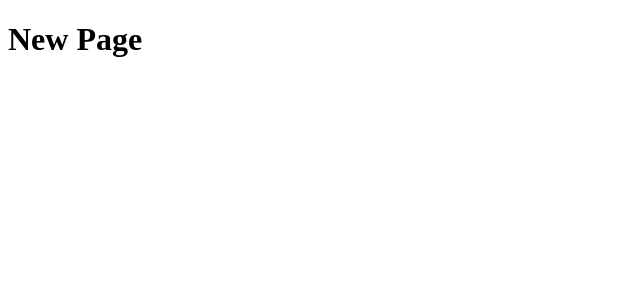
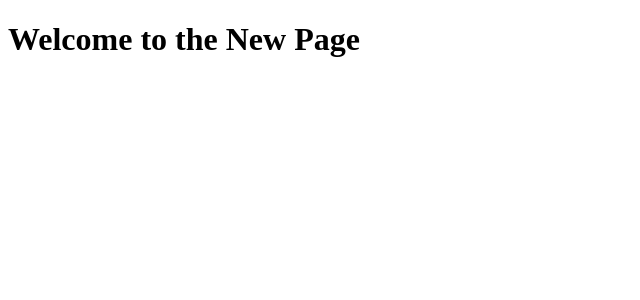
Before and after one commit to BigadG/Incite, a React (Vite) app in the folder client/: page / in a window 1280 px wide. Shown: the top 300 px of the page, without its empty margins (0-640 px from the left). Built offline with nearby package versions, Linux system fonts and the light colour scheme.

Commit message:
Update MainPage.jsx to UP-7.1 version

```diff
--- a/client/src/components/MainPage.jsx
+++ b/client/src/components/MainPage.jsx
@@ -1,12 +1,13 @@
+// client/src/components/NewPage.jsx
 import React from 'react';
 
-function NewPage() {
+function MainPage() {
   return (
     <div>
-      <h1>New Page</h1>
-      {/* Rest of the component */}
+      <h1>Welcome to the New Page</h1>
+      {/* Additional content goes here */}
     </div>
   );
 }
 
-export default NewPage;
+export default MainPage;
```
